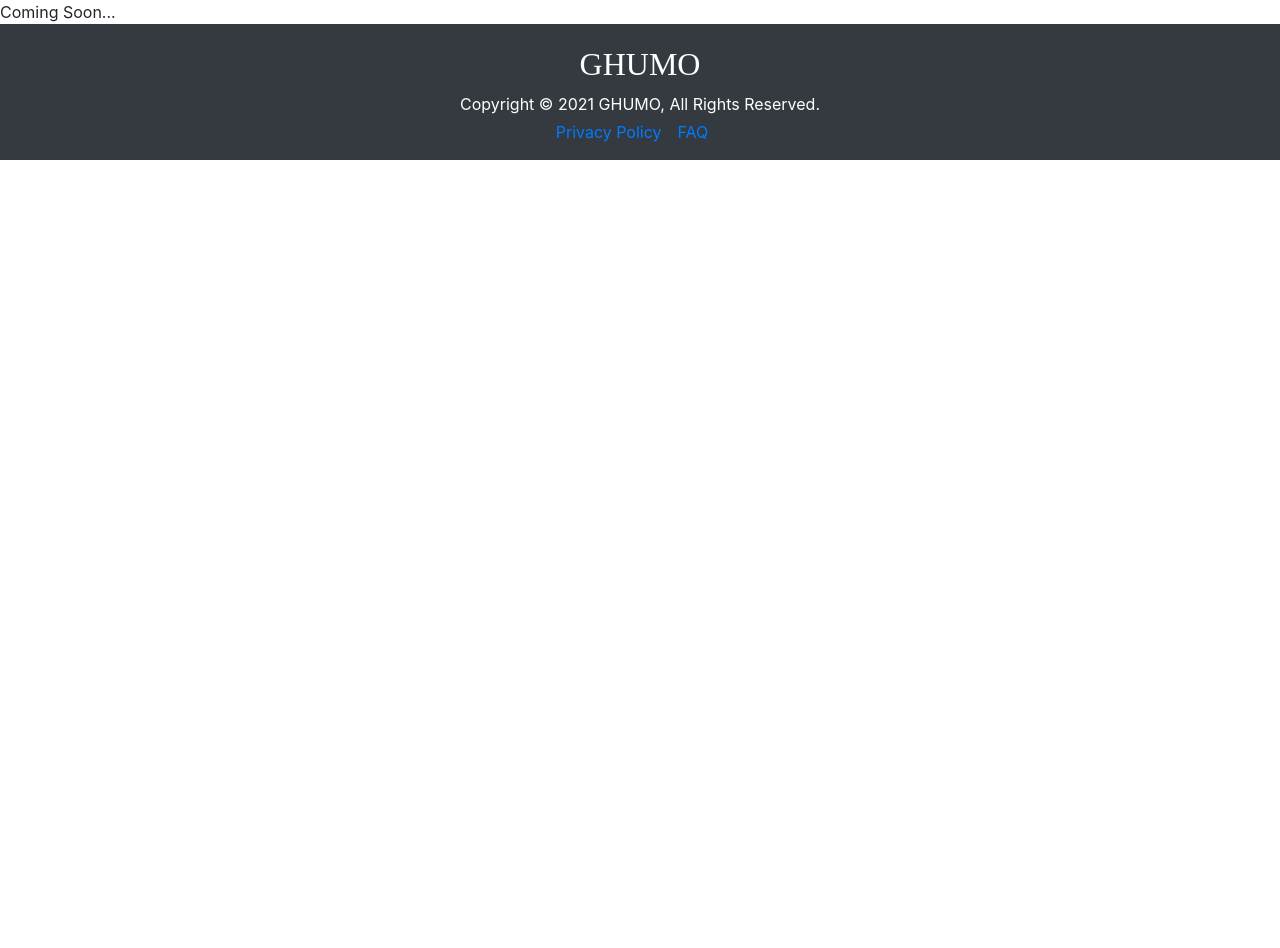
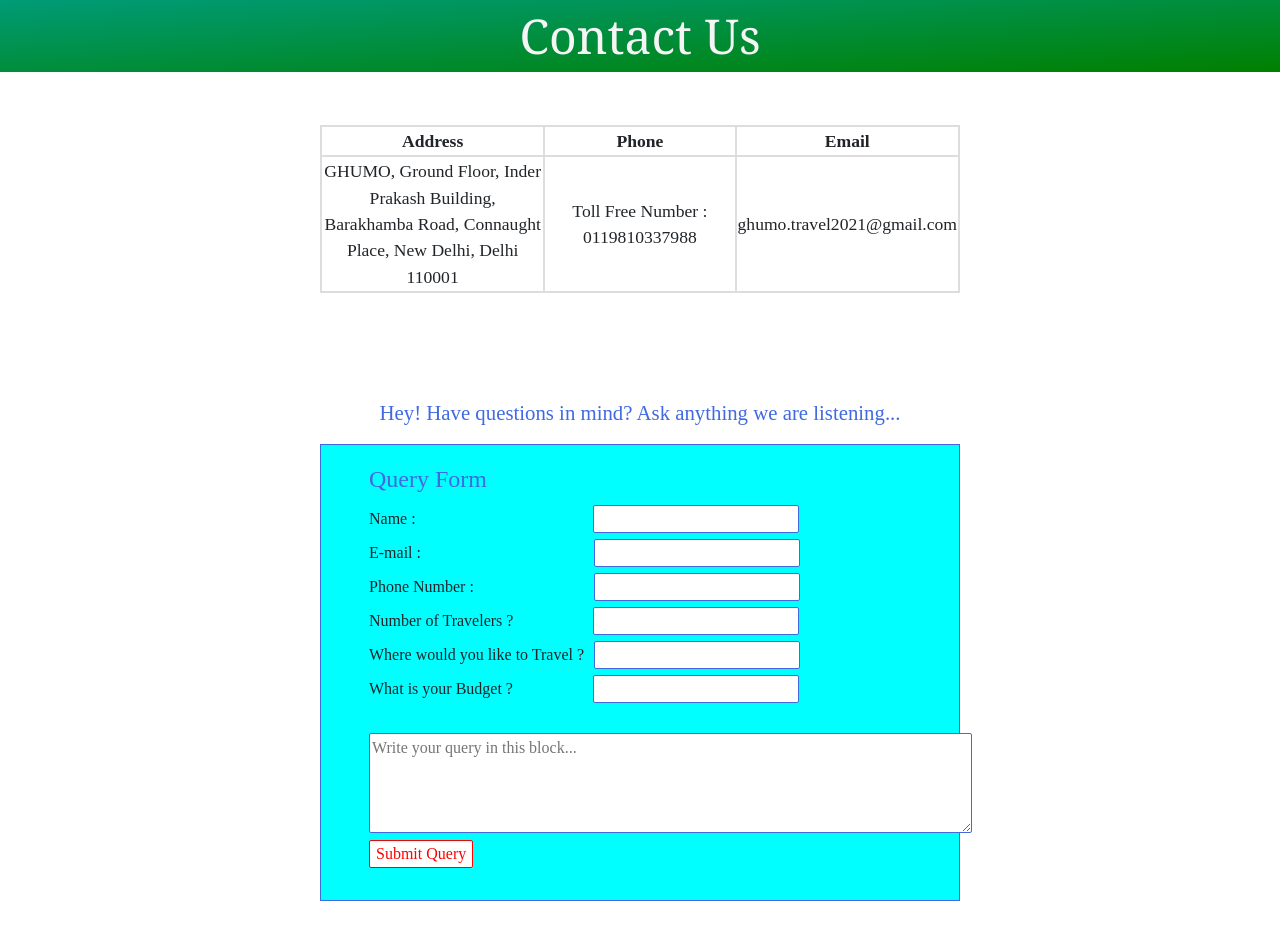
Before and after one commit to Anurag9497/ghumo, a React (Create React App) app: page /contact in a window 1280 px wide. Shown: the part 404-1352 px from the top of the page. Before the commit the page ends 800 px from the top, so only its background shows below. Built offline with nearby package versions, Linux system fonts and the light colour scheme.

Commit message:
Contact Us Page Added

```diff
--- a/src/components/App/App.js
+++ b/src/components/App/App.js
@@ -3,6 +3,7 @@
 import Header from '../Header';
 import SlideShow from '../Carousel';
 import Footer from '../Footer';
+import ContactUs from '../ContactUs';
 import {BrowserRouter as Router, Switch, Route} from 'react-router-dom';
 
 function App() {
@@ -17,7 +18,7 @@
                 Coming Soon...
               </Route>
               <Route exact path="/contact">
-                Coming Soon...
+                <ContactUs />
               </Route>
               <Route exact path="/login">
                 Coming Soon...
--- /dev/null
+++ b/src/components/ContactUs/index.css
@@ -0,0 +1,96 @@
+.contact {
+    background-image: linear-gradient(to bottom right, #009b77, green);
+    font-size: 3rem;
+    text-align: center;
+    font-family:Georgia, 'Times New Roman', Times, serif;
+    color: whitesmoke;
+}
+
+table, th, td {
+    border: 2px solid #dddddd;
+    text-align: center;
+    font-family: 'Times New Roman', Times, serif;
+    font-size: 1.1rem;
+    margin-top: 3em;
+    margin-bottom: 3em;
+}
+
+table td {
+    white-space: pre-line;
+}
+
+#querytitle {
+    text-align: center;
+    font-family: cursive;
+    color: royalblue;
+    font-size: 1.3rem;
+    margin-top: 5em;
+}
+
+#query {
+    text-align: left;
+    font-family: 'Times New Roman', Times, serif;
+    border: 1px solid royalblue;
+    width: 50%;
+    margin: auto;
+    margin-bottom: 5em;
+    padding-top: 1em;
+    padding-bottom: 2em;
+    padding-left: 3em;
+    background-color: #00ffff;
+}
+
+#name {
+    margin-left: 11.1em;
+    border-radius: 2px;
+    border: 1px solid royalblue;
+}
+
+#email {
+    margin-left: 10.8em;
+    border-radius: 2px;
+    border: 1px solid royalblue;
+}
+
+#phone {
+    margin-left: 7.5em;
+    border-radius: 2px;
+    border: 1px solid royalblue;
+}
+
+#person {
+    margin-left: 5em;
+    border-radius: 2px;
+    border: 1px solid royalblue;
+}
+
+#place {
+    margin-left: 0.6em;
+    border-radius: 2px;
+    border: 1px solid royalblue;
+}
+
+#amount {
+    margin-left: 5em;
+    border-radius: 2px;
+    border: 1px solid royalblue;
+}
+
+#details {
+    width: 603px;
+    height: 100px;
+    border-radius: 2px;
+    border: 1px solid royalblue;
+}
+
+#submit {
+    border: 1px solid red;
+    color: red;
+    background-color: white;
+    border-radius: 2px;
+}
+
+#submit:hover {
+    border: 1px solid green;
+    color: green;
+}
--- /dev/null
+++ b/src/components/ContactUs/index.js
@@ -0,0 +1,59 @@
+import React from 'react';
+import './index.css';
+
+function ContactUs() {
+    return (
+        <div style={{backgroundColor: "transparent"}}>
+            <div className="contact">
+                Contact Us
+            </div>
+            <div style={{width: "50%", margin: "auto"}}>
+                <table>
+                    <tr>
+                        <th>Address</th>
+                        <th>Phone</th>
+                        <th>Email</th>
+                    </tr>
+                    <tr>
+                        <td style={{width: "35%"}}>
+                            GHUMO,
+                            Ground Floor, Inder Prakash Building,
+                            Barakhamba Road, Connaught Place,
+                            New Delhi, Delhi 110001
+                        </td>
+                        <td>
+                            Toll Free Number : 0119810337988
+                        </td>
+                        <td>
+                            ghumo.travel2021@gmail.com
+                        </td>
+                    </tr>
+                </table>
+            </div>
+            <div>
+                <p id="querytitle">Hey! Have questions in mind? Ask anything we are listening...</p>
+                <form id="query">
+                    <fieldset>
+                        <legend style={{color: "royalblue", fontFamily: "cursive"}}>Query Form</legend>
+                        <label htmlFor="name">Name : </label>
+                        <input type="text" id="name"/><br/>
+                        <label htmlFor="email">E-mail : </label>
+                        <input type="email" id="email"/><br/>
+                        <label htmlFor="phone">Phone Number : </label>
+                        <input type="tel" id="phone"/><br/>
+                        <label htmlFor="person">Number of Travelers ? </label>
+                        <input type="number" id="person" min="1"/><br/>
+                        <label htmlFor="place">Where would you like to Travel ? </label>
+                        <input type="text" id="place"/><br/>
+                        <label htmlFor="amount">What is your Budget ? </label>
+                        <input type="text" id="amount"/><br/><br/>
+                        <textarea id="details" placeholder="Write your query in this block..."/><br/>
+                        <button type="button" id="submit">Submit Query</button>
+                    </fieldset>
+                </form>
+            </div>
+        </div>
+    );
+}
+
+export default ContactUs;
```
